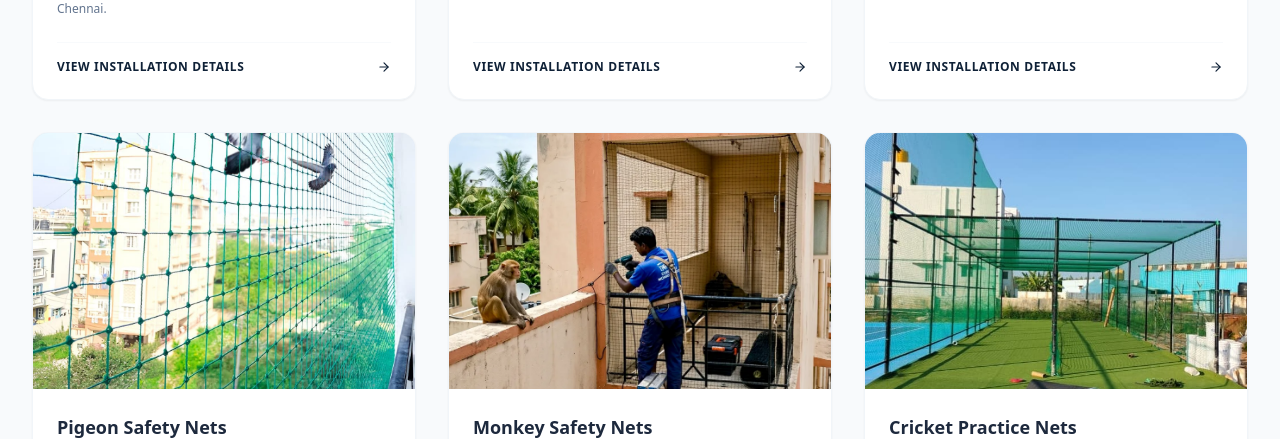
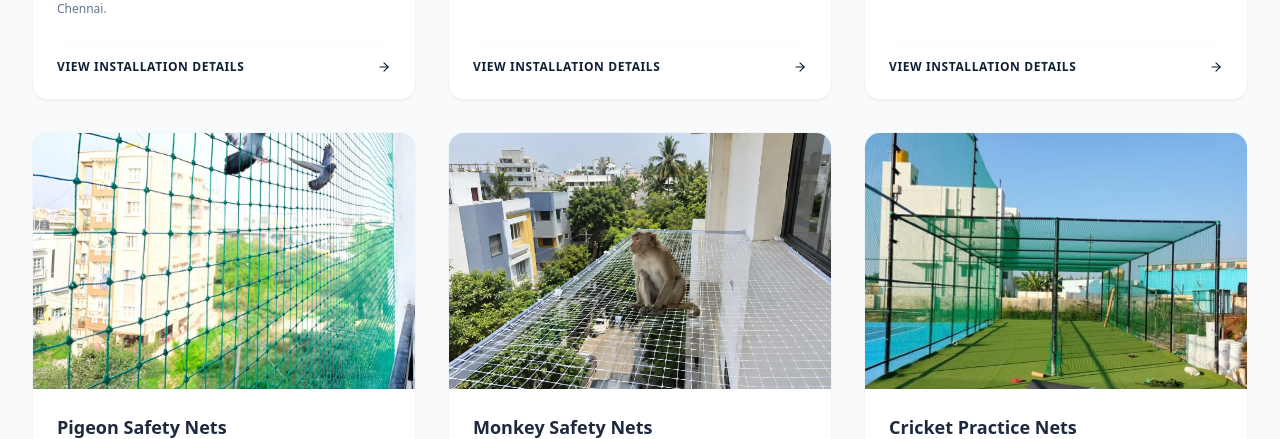
Before and after one commit to ajay-Ai-Ds/Ram-Enterprises-Chennai, a Next.js app: page /services in a window 1280 px wide. Shown: the part 900-1339 px from the top of the page. Built offline with nearby package versions, Linux system fonts and the light colour scheme.

Commit message:
Update Monkey Safety Nets with real client photo monkey-safety.webp

```diff
--- a/src/app/gallery/GalleryFilterClient.tsx
+++ b/src/app/gallery/GalleryFilterClient.tsx
@@ -112,6 +112,14 @@ const galleryData: GalleryPhoto[] = [
     serviceName: "Anti-Bird Nets",
     description: "Anti-bird netting secured around building exteriors to protect against pigeons.",
   },
+  {
+    image: "/images/main-images/monkey-safety.webp",
+    category: "safety-nets",
+    categoryLabel: "Safety Nets",
+    location: "Guindy, Chennai, Tamil Nadu",
+    serviceName: "Monkey Safety Nets",
+    description: "Heavy-duty reinforced monkey defense netting installed around open terrace and balconies.",
+  },
 ];
 
 const filters = [
--- a/src/utils/servicesData.ts
+++ b/src/utils/servicesData.ts
@@ -288,23 +288,22 @@ export const servicesData: Record<string, ServiceDetail> = {
     description: "Extra-thick, reinforced monkey defense netting engineered to stop aggressive monkey intrusions into balconies and terraces in Chennai.",
     longDescription: "In areas bordering hill tracts, open parks, and temple corridors across Chennai, monkeys frequently raid residential balconies, destroy potted plants, and tear drying laundry. Ram Enterprises installs extra-thick, steel-reinforced monkey defense netting secured with industrial expansion anchors that safely keeps troops off your property.",
     aiOverview: "Ram Enterprises Monkey Safety Nets utilize extra-thick high-tensile cords and heavy steel expansion hooks to resist monkey climbing, pulling, and biting forces.",
-    image: "/images/hero/monkeysafetynet.webp",
+    image: "/images/main-images/monkey-safety.webp",
     supportingImages: [
-      "/images/hero/monkeysafetynet.webp",
-      "/images/hero/safetynets.webp",
-      "/images/materials/FactoryNets.jpeg",
-      "/images/materials/Balconynetwork.jpeg",
-    ],
-    gallery: [
-      "/images/hero/monkeysafetynet.webp",
-      "/images/hero/monkeysafetynet.webp",
-      "/images/hero/safetynets.webp",
+      "/images/main-images/monkey-safety.webp",
       "/images/materials/FactoryNets.jpeg",
       "/images/materials/Balconynetwork.jpeg",
       "/images/hero/safetynets2.jpg",
     ],
+    gallery: [
+      "/images/main-images/monkey-safety.webp",
+      "/images/materials/FactoryNets.jpeg",
+      "/images/hero/safetynets.webp",
+      "/images/materials/Balconynetwork.jpeg",
+      "/images/hero/safetynets2.jpg",
+    ],
     beforeImage: "/images/gallery/before_balcony.png",
-    afterImage: "/images/hero/monkeysafetynet.webp",
+    afterImage: "/images/main-images/monkey-safety.webp",
     benefits: [
       "Extra-thick 2.5mm - 3.0mm multi-strand twine resists severe biting and pulling",
       "Steel-core perimeter boundary rope prevents edge lifting or stretching",
```
Also changed, not shown: public/images/main-images/monkey-safety.webp (added).
